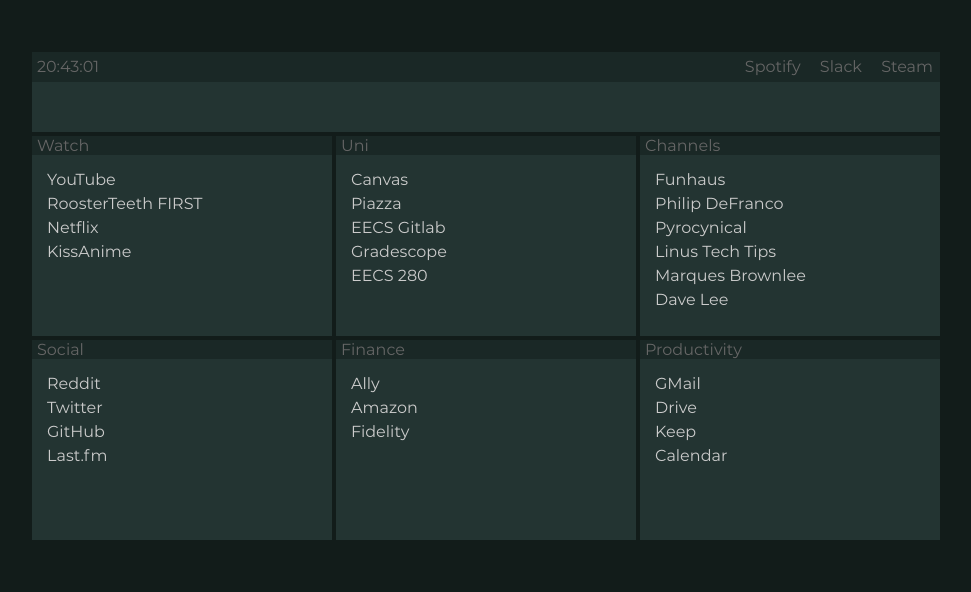
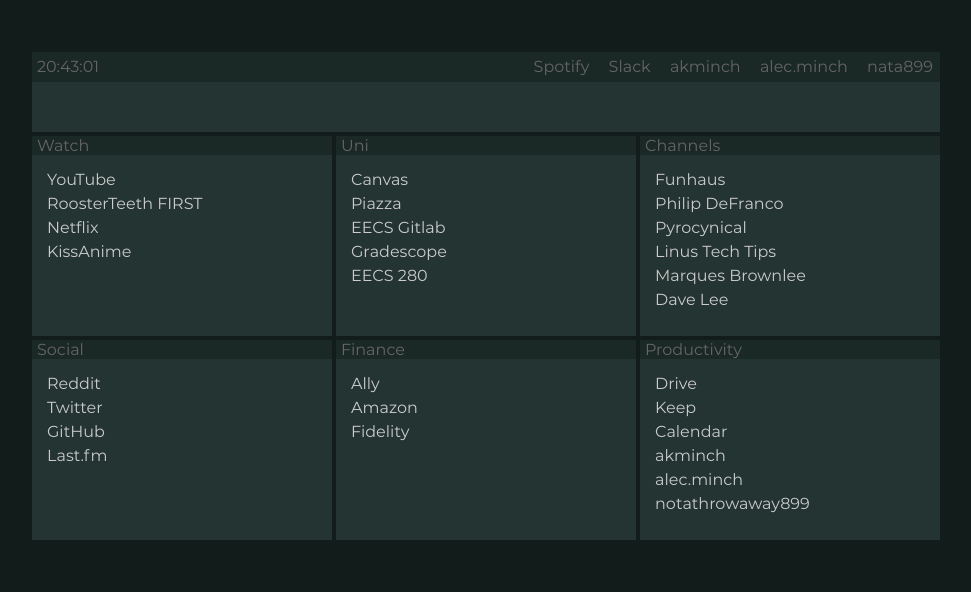
Before and after one commit to minchingtonak/dome, a plain HTML site: page index.html in a window 1280 px wide. Shown: the part 105-697 px from the top of the page, without its empty margins (154-1125 px from the left). Drawn offline with Linux system fonts and the light colour scheme.

Commit message:
Add individual email links

```diff
--- a/dome.js
+++ b/dome.js
@@ -66,10 +66,12 @@
 		"Fidelity": "https://www.fidelity.com/"
 	},
 	"Productivity": {
-		"GMail": "https://mail.google.com/mail/u/0/",
 		"Drive": "https://drive.google.com/drive/u/0/",
 		"Keep": "https://keep.google.com",
-		"Calendar": "https://calendar.google.com"
+		"Calendar": "https://calendar.google.com",
+		"akminch" : "https://mail.google.com/mail/u/2/",
+		"alec.minch": "https://mail.google.com/mail/u/0/",
+		"notathrowaway899" : "https://mail.google.com/mail/u/1/"
 	}
 	/* "Games": { // To find the game ID check the url in the store page or the community page
 		"CS:GO": "steam://run/730",
--- a/index.html
+++ b/index.html
@@ -76,7 +76,9 @@
 				</span>
 				<a href="spotify:">Spotify</a>
 				<a href="slack:">Slack</a>
-				<a href="steam:">Steam</a>
+				<a href="https://mail.google.com/mail/u/2/">akminch</a>
+				<a href="https://mail.google.com/mail/u/0/">alec.minch</a>
+				<a href="https://mail.google.com/mail/u/1/">nata899</a>
 			</div>
 			<form method="GET" id="action">
 				<input type="text" oninput="matchLinks(this.value)" autofocus autocomplete="off">
```
